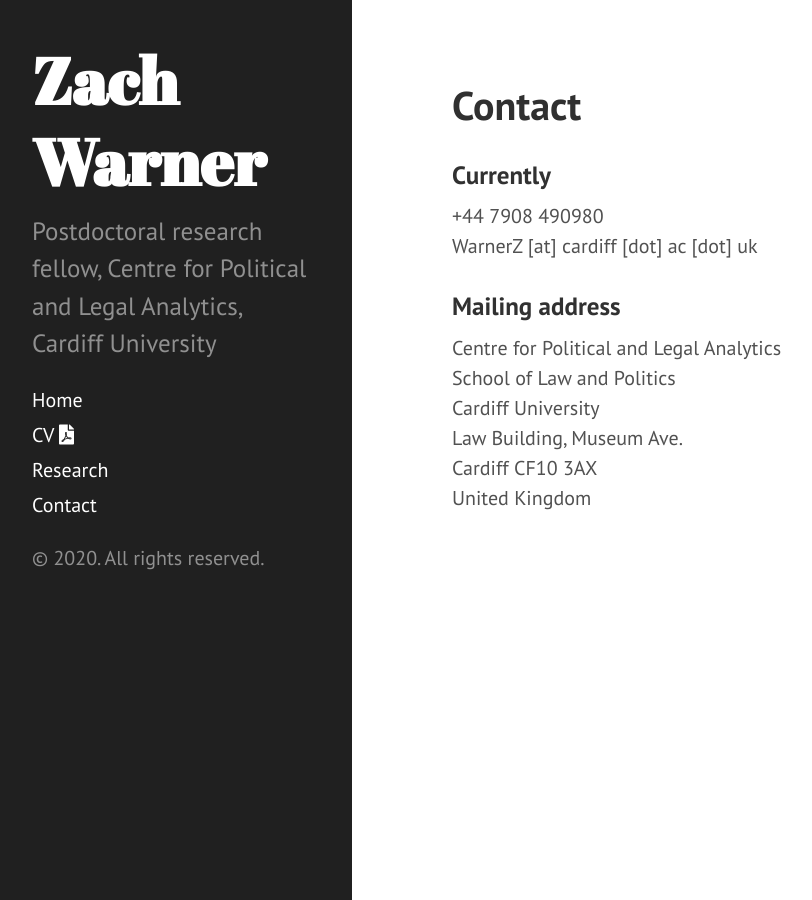
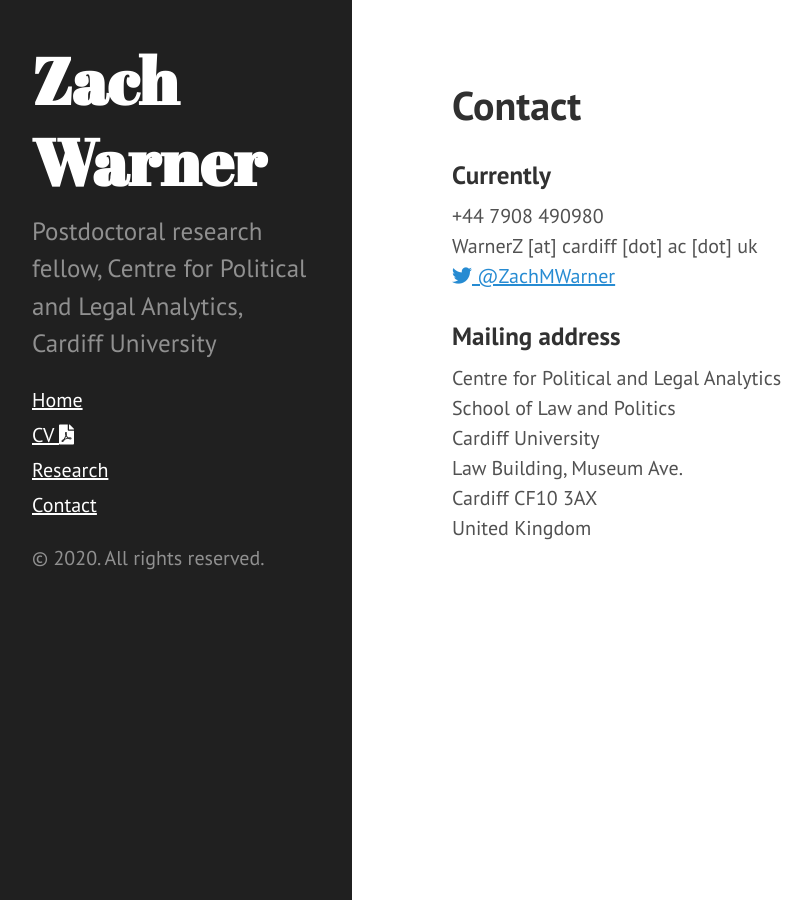
Before and after one commit to zachwarner/zachwarner.github.io, a Jekyll site: the page built from contact.md, in a window 1280 px wide. Shown: the whole page, without its empty margins (8-820 px from the left). Built offline with Jekyll 4.4.1, drawn with Linux system fonts in a browser that asks for light colours.

Commit message:
Update CSS
Remove underlining

```diff
--- a/contact.md
+++ b/contact.md
@@ -6,7 +6,8 @@
 
 ### Currently
 +44 7908 490980 <br>
-WarnerZ [at] cardiff [dot] ac [dot] uk
+WarnerZ [at] cardiff [dot] ac [dot] uk <br>
+<a href="https://twitter.com/ZachMWarner"><i class="fab fa-twitter"></i> @ZachMWarner</a>
 
 ### Mailing address
 Centre for Political and Legal Analytics <br>
--- a/public/css/poole.css
+++ b/public/css/poole.css
@@ -68,7 +68,7 @@
 /* No `:visited` state is required by default (browsers will use `a`) */
 a {
   color: #268bd2;
-  text-decoration: none;
+  /* text-decoration: none; */
 }
 a strong {
   color: inherit;
@@ -76,7 +76,7 @@
 /* `:focus` is linked to `:hover` for basic accessibility */
 a:hover,
 a:focus {
-  text-decoration: underline;
+  /* text-decoration: underline; */
 }
 
 /* Headings */
```
